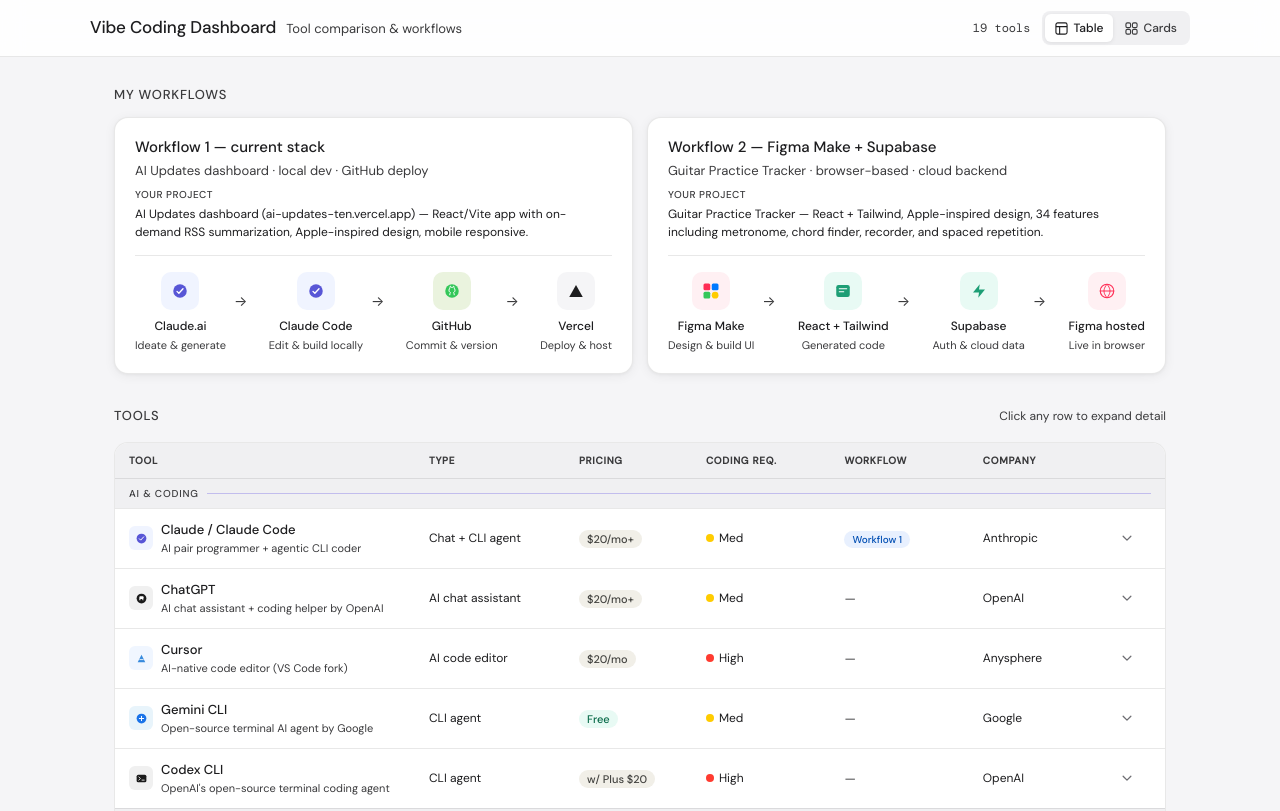
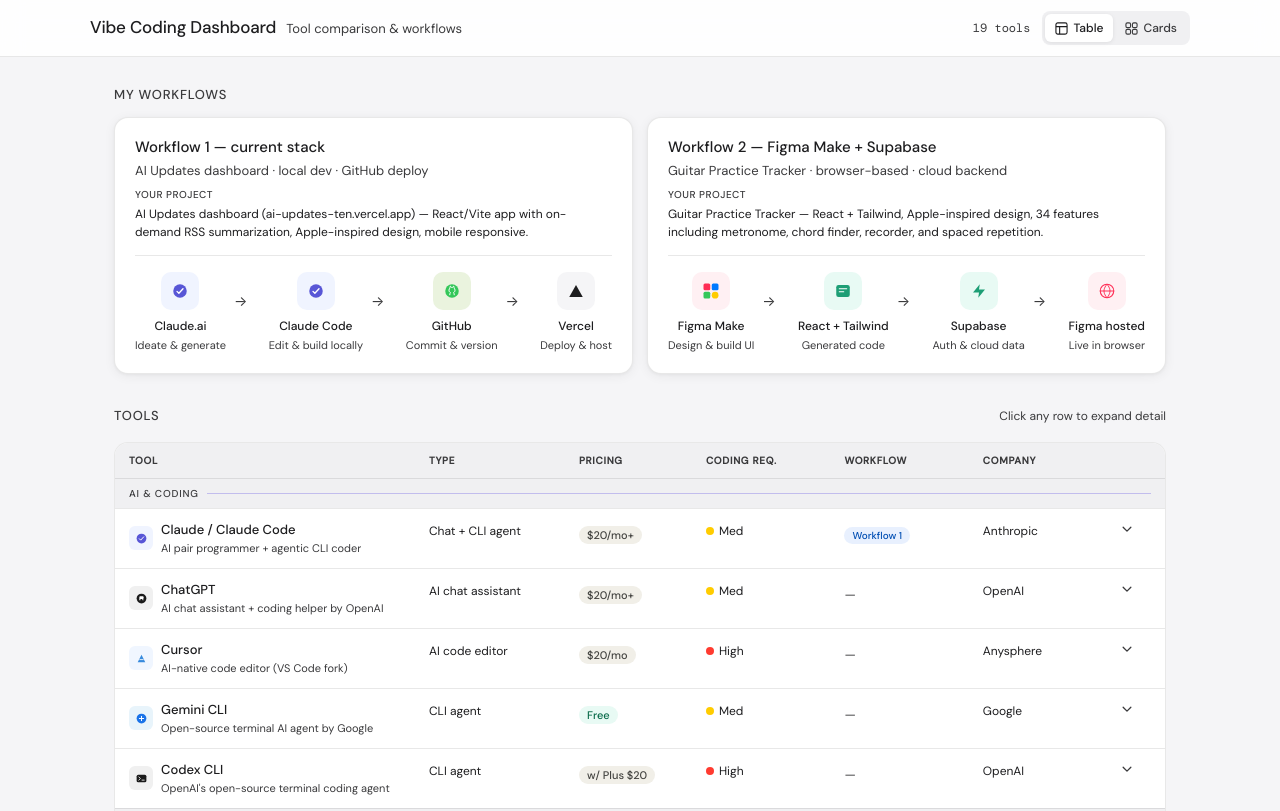
Before and after one commit to dlew2/vibe-coding-dashboard, a React (Vite) app: page / in a window 1280 px wide. Shown: the top 811 px of the page. Built offline with nearby package versions, Linux system fonts and the light colour scheme.

Commit message:
fix table cell vertical alignment

```diff
--- a/src/TableView.jsx
+++ b/src/TableView.jsx
@@ -199,11 +199,11 @@
                       </div>
                     </div>
                   </td>
-                  <td style={{ padding: '11px 14px', fontSize: 12, color: '#1d1d1f' }}>{TYPES[tool.id] || '—'}</td>
-                  <td style={{ padding: '11px 14px' }}>
+                  <td style={{ padding: '11px 14px', fontSize: 12, color: '#1d1d1f', verticalAlign: 'top', paddingTop: 13 }}>{TYPES[tool.id] || '—'}</td>
+                  <td style={{ padding: '11px 14px', verticalAlign: 'top', paddingTop: 13 }}>
                     <span style={{ fontSize: 11, fontWeight: 500, padding: '2px 8px', borderRadius: 20, background: pl.free ? '#e8faf4' : '#f1efe8', color: pl.free ? '#0a6b4a' : '#444441', whiteSpace: 'nowrap' }}>{pl.label}</span>
                   </td>
-                  <td style={{ padding: '11px 14px' }}>
+                  <td style={{ padding: '11px 14px', verticalAlign: 'top', paddingTop: 13 }}>
                     {diff ? (
                       <div style={{ display: 'flex', alignItems: 'center', gap: 5 }}>
                         <div style={{ width: 8, height: 8, borderRadius: '50%', background: diff.color, flexShrink: 0 }} />
@@ -211,15 +211,15 @@
                       </div>
                     ) : <span style={{ fontSize: 12, color: '#3a3a3c' }}>—</span>}
                   </td>
-                  <td style={{ padding: '11px 14px' }}>
+                  <td style={{ padding: '11px 14px', verticalAlign: 'top', paddingTop: 13 }}>
                     {tool.workflow
                       ? <span style={{ fontSize: 10, fontWeight: 500, padding: '2px 8px', borderRadius: 20, background: tool.workflow === 1 ? '#e8f0fe' : '#ffeef2', color: tool.workflow === 1 ? '#004eb3' : '#a8003a' }}>Workflow {tool.workflow}</span>
                       : <span style={{ color: '#3a3a3c', fontSize: 13 }}>—</span>}
                   </td>
-                  <td style={{ padding: '11px 14px', fontSize: 12, color: '#1d1d1f' }}>{COMPANIES[tool.id] || '—'}</td>
-                  <td style={{ padding: '11px 14px', textAlign: 'center' }}>
+                  <td style={{ padding: '11px 14px', fontSize: 12, color: '#1d1d1f', verticalAlign: 'top', paddingTop: 13 }}>{COMPANIES[tool.id] || '—'}</td>
+                  <td style={{ padding: '11px 14px', textAlign: 'center', verticalAlign: 'top', paddingTop: 14 }}>
                     <svg width="12" height="12" viewBox="0 0 14 14" fill="none" style={{ transition: 'transform 0.2s', transform: isActive ? 'rotate(180deg)' : 'rotate(0deg)' }}>
-                      <path d="M2.5 5L7 9.5L11.5 5" stroke="var(--text-tertiary)" strokeWidth="1.5" strokeLinecap="round" strokeLinejoin="round"/>
+                      <path d="M2.5 5L7 9.5L11.5 5" stroke="#3a3a3c" strokeWidth="1.5" strokeLinecap="round" strokeLinejoin="round"/>
                     </svg>
                   </td>
                 </tr>,
```
